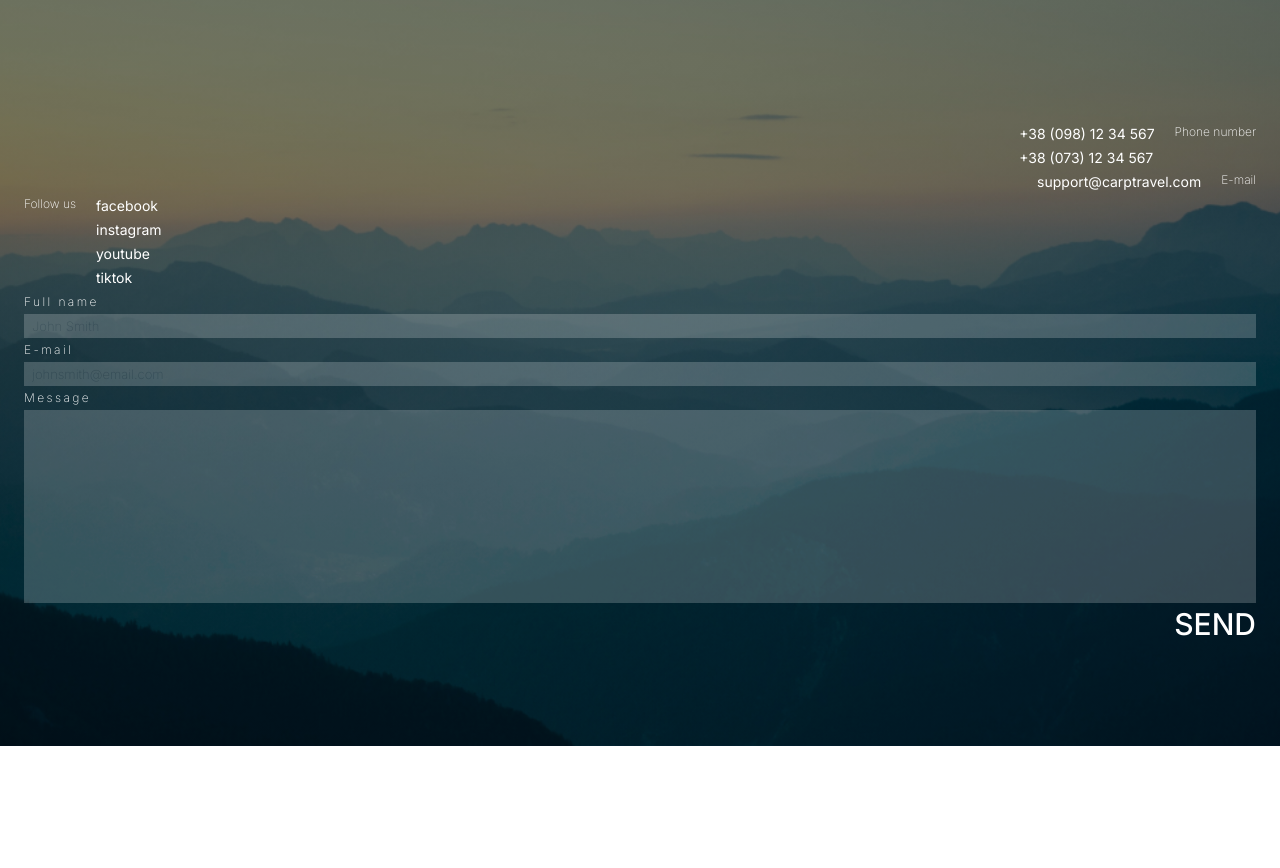
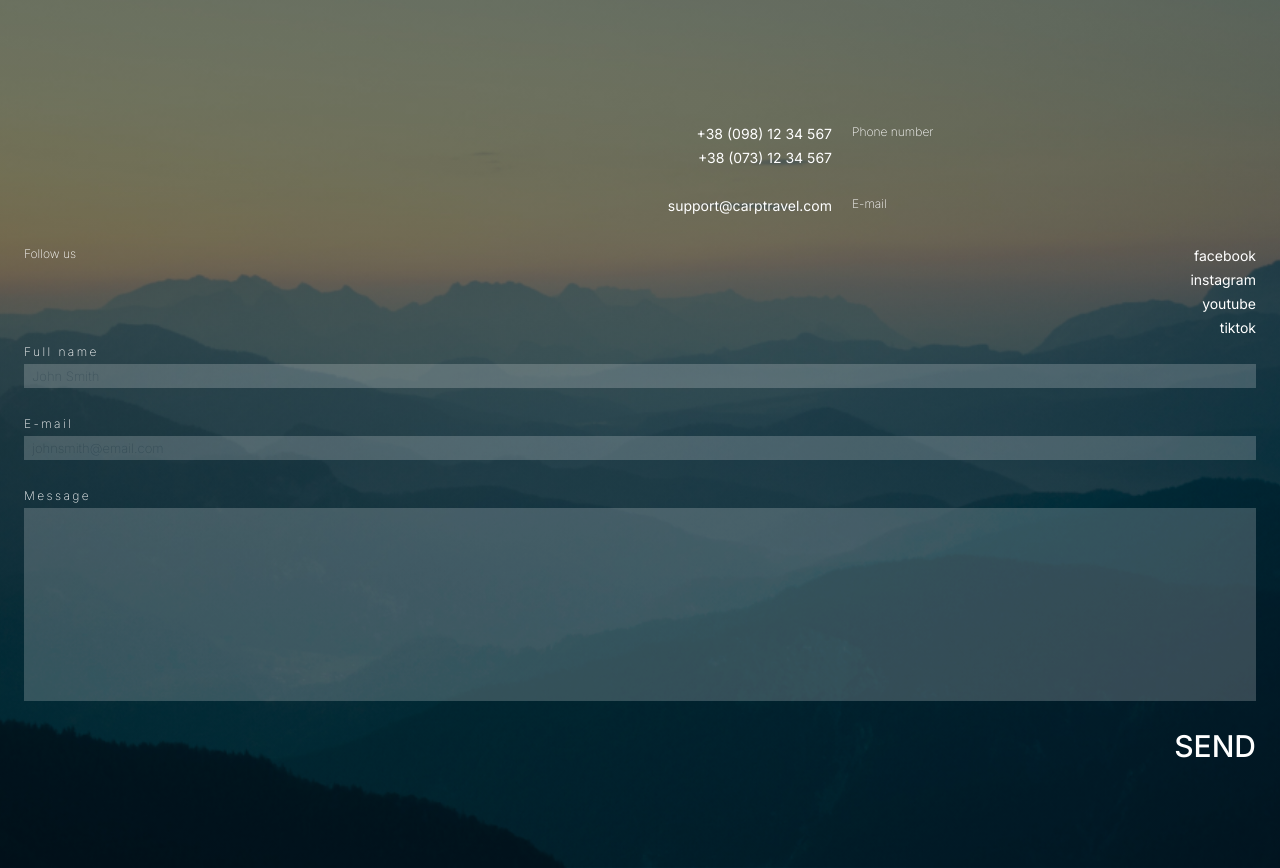
Before and after one commit to Yarzik7/carp-travel, a Next.js app: page / in a window 1280 px wide. Shown: the part 1060-1928 px from the top of the page. Before the commit the page ends 1806 px from the top, so only its background shows below. Built offline with nearby package versions, Linux system fonts and the light colour scheme.

Commit message:
gap for contacts section elements

```diff
--- a/src/components/Contacts/ContactBlock/ContactBlock.jsx
+++ b/src/components/Contacts/ContactBlock/ContactBlock.jsx
@@ -2,18 +2,21 @@ import Link from "next/link";
 
 const ContactBlock = ({ contactsList, label, rowReverse = false }) => {
   return (
-    <div className={`flex gap-[20px] justify-end${rowReverse ? " flex-row-reverse" : ""}`}>
-      <ul>
+    <div className={`flex gap-[20px]${rowReverse ? " flex-row-reverse" : ""}`}>
+      <div className="w-2/3">
+        <ul className="text-right">
           {contactsList.map(({ text, href }, idx) => (
-          <li key={idx}>
-            <Link href={href} className="leading-[1.71]">
+            <li key={idx} className="">
+              <Link href={href} className="leading-[1.71] text-right">
                 {text}
               </Link>
             </li>
           ))}
         </ul>
-
+      </div>
+      <div className="w-1/3">
         <p className="text-[12px] font-extralight leading-[1.67]">{label}</p>
+      </div>
     </div>
   );
 };
--- a/src/components/Contacts/Contacts.jsx
+++ b/src/components/Contacts/Contacts.jsx
@@ -10,12 +10,16 @@ const Contacts = () => {
   return (
     <Section sectionClasses={[css.contactsBgImg]}>
       <Title normalPart="Contact" boldPart="us" />
-      <address className="mt-[36px]">
+      <address className="mt-[36px] flex flex-col gap-[26px]">
+        <div className="flex flex-col gap-[24px]">
           <ContactBlock contactsList={phones} label="Phone number" />
           <ContactBlock contactsList={emails} label="E-mail" />
+        </div>
+
         <ContactBlock contactsList={socials} label="Follow us" rowReverse />
       </address>
-      <Form>
+      <Form className="flex flex-col gap-[24px]">
+        <div className="flex flex-col gap-[24px]">
           <Input label="Full name" name="name" placeholder="John Smith" />
           <Input
             label="E-mail"
@@ -23,6 +27,7 @@ const Contacts = () => {
             type="email"
             placeholder="johnsmith@email.com"
           />
+        </div>
         <Input label="Message" name="message" type="textarea" />
       </Form>
     </Section>
--- a/src/components/Form/Form.jsx
+++ b/src/components/Form/Form.jsx
@@ -2,13 +2,13 @@
 
 import Button from "../Button/Button";
 
-const Form = ({ buttonCaption, children }) => {
+const Form = ({ buttonCaption, children, className }) => {
   const handleFormSubmit = async (e) => {
     e.preventDefault();
   };
 
   return (
-    <form className="" onSubmit={handleFormSubmit}>
+    <form className={className} onSubmit={handleFormSubmit}>
       {children}
       <Button buttonCaption={buttonCaption} />
     </form>
--- a/src/components/Form/Input/Input.jsx
+++ b/src/components/Form/Input/Input.jsx
@@ -11,7 +11,7 @@ const Input = ({
 }) => {
   const inputId = useId();
   return (
-    <>
+    <div className="w-full relative">
       {label && (
         <label
           htmlFor={inputId}
@@ -41,7 +41,7 @@ const Input = ({
           className="w-full h-[193px] px-[8px] text-[13px] font-extralight leading-[1.85] opacity-20 resize-none text-midnight"
         ></textarea>
       )}
-    </>
+    </div>
   );
 };
 
```
Lines whose indentation alone changed are shown as unchanged.
